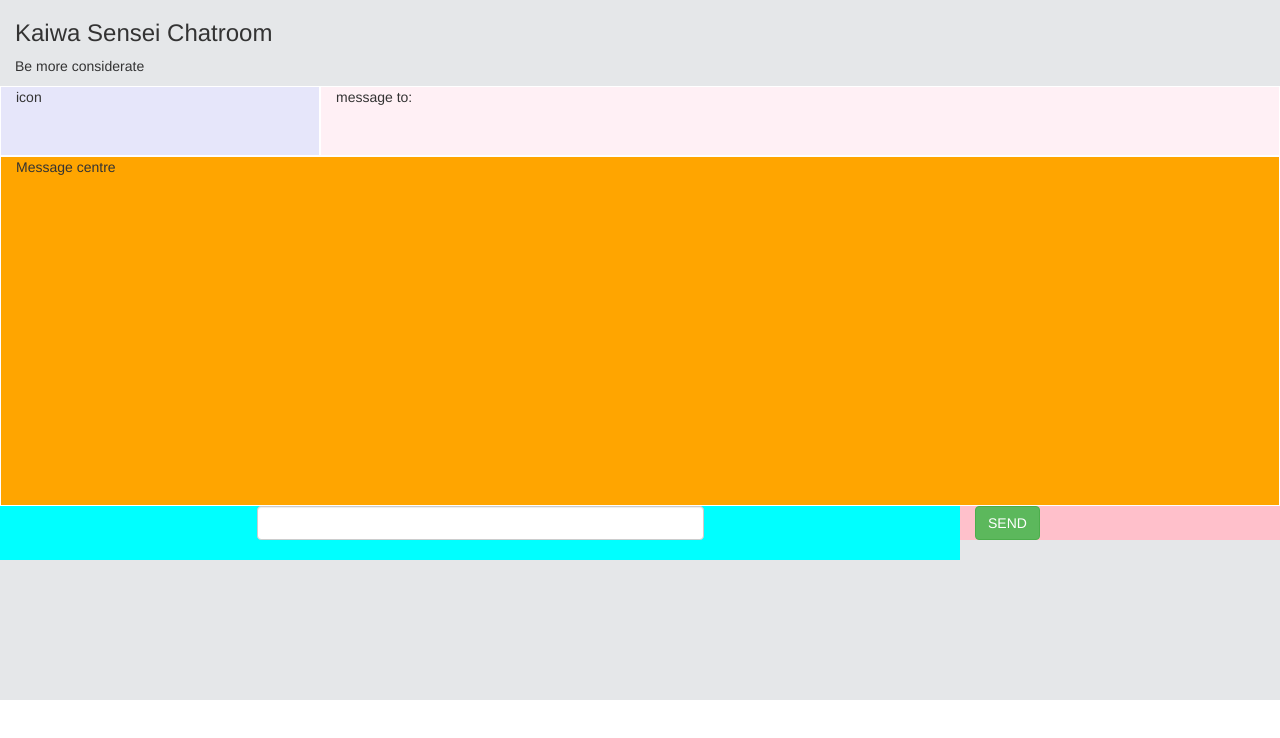
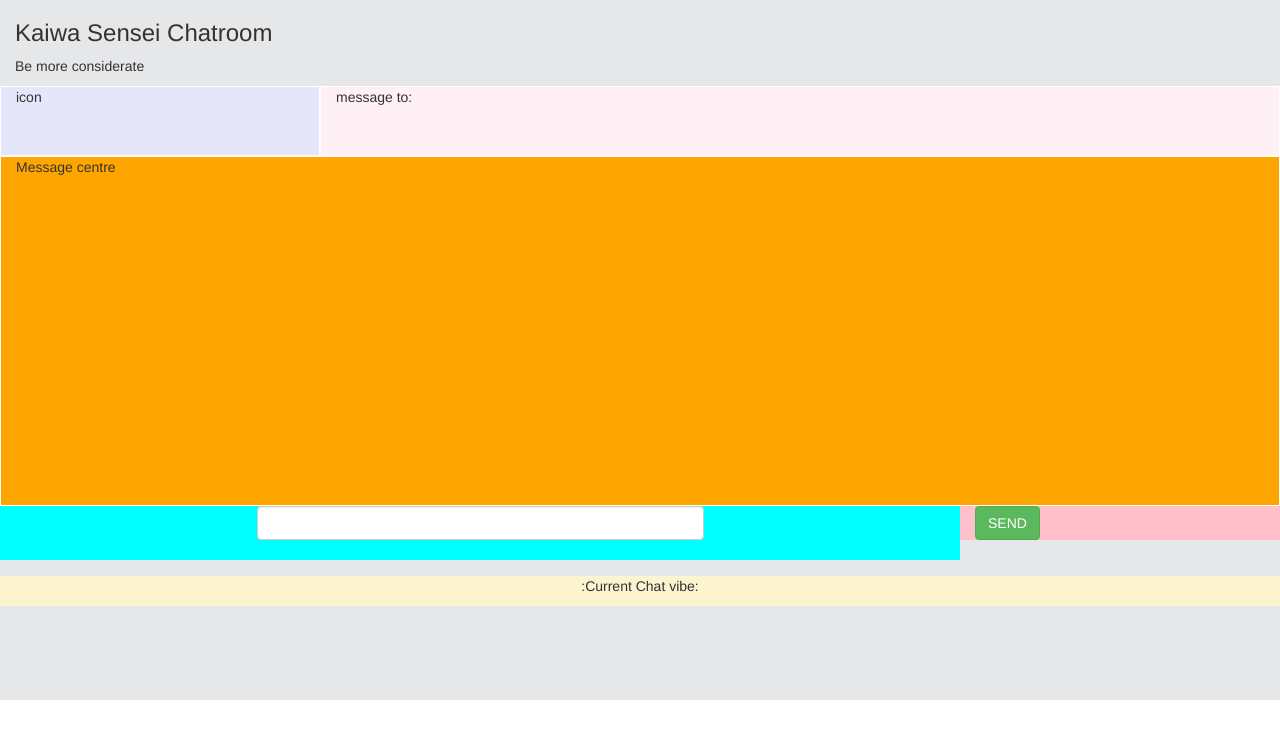
Before and after one commit to shu8/Facebook-Conversational-AI-Hackathon-2019, a plain HTML site: page chat-webview/index.html in a window 1280 px wide. Drawn offline with nearby package versions, Linux system fonts and the light colour scheme.

Commit message:
Added div for adding emotion display of chat

```diff
--- a/chat-webview/index.html
+++ b/chat-webview/index.html
@@ -39,9 +39,14 @@
 		    <button onclick="send_message()" type="button" class="btn btn-success"> SEND </button>
 		</div>
 	    </div>
+	    <div class="row" id="emotion-display">
+		<div class="col-xs-12" style="background-color:#FCF3CF;">
+		    <p>:Current Chat vibe:</p>
+		</div>
+	    </div>
 	</div>
     </body>
 
     <!-- adding chat logic with javascript -->
-    <script src="chat.js"></script>
+    <!-- <script src="chat.js"></script> -->
 </html>
--- a/chat-webview/style.css
+++ b/chat-webview/style.css
@@ -24,3 +24,8 @@
 .input-container{
     text-align:center;
 }
+
+#emotion-display{
+    height: 20%;
+    text-align: center;
+}
```
